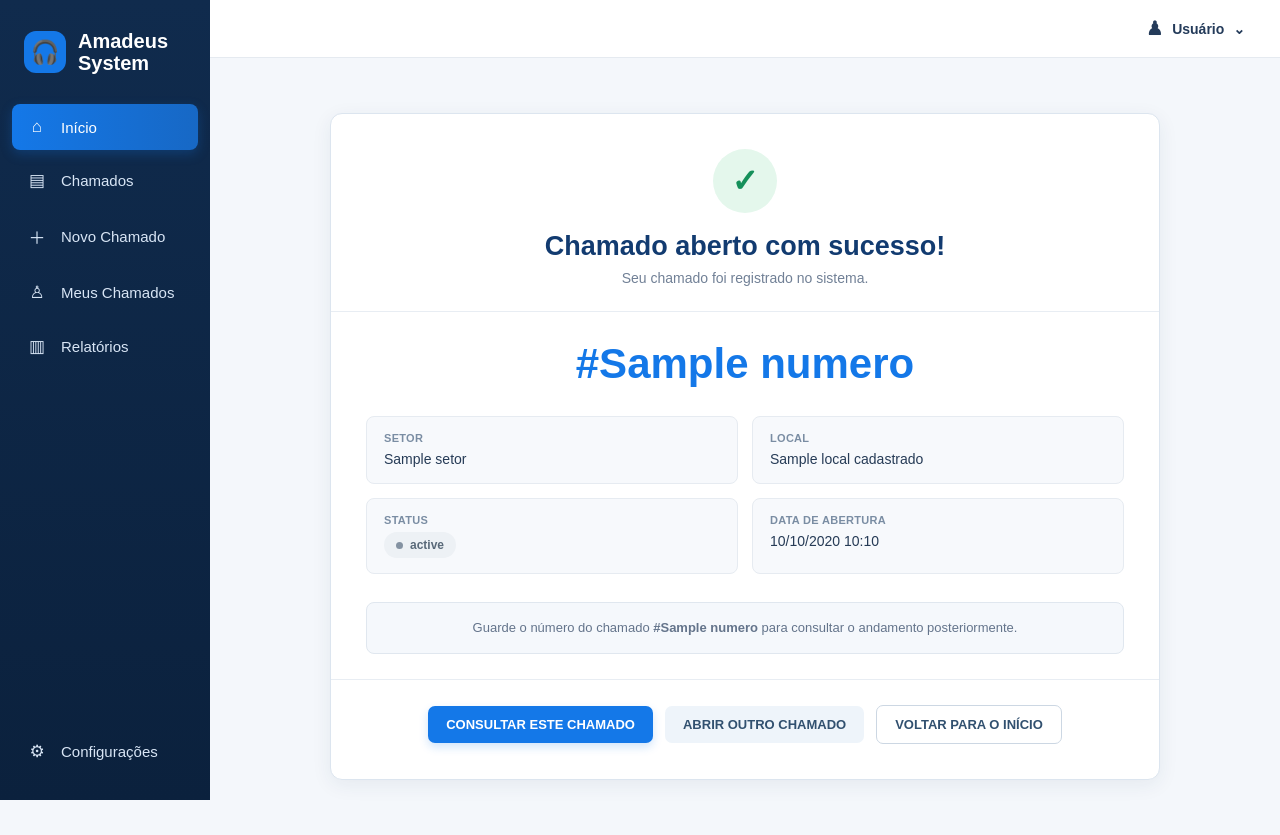
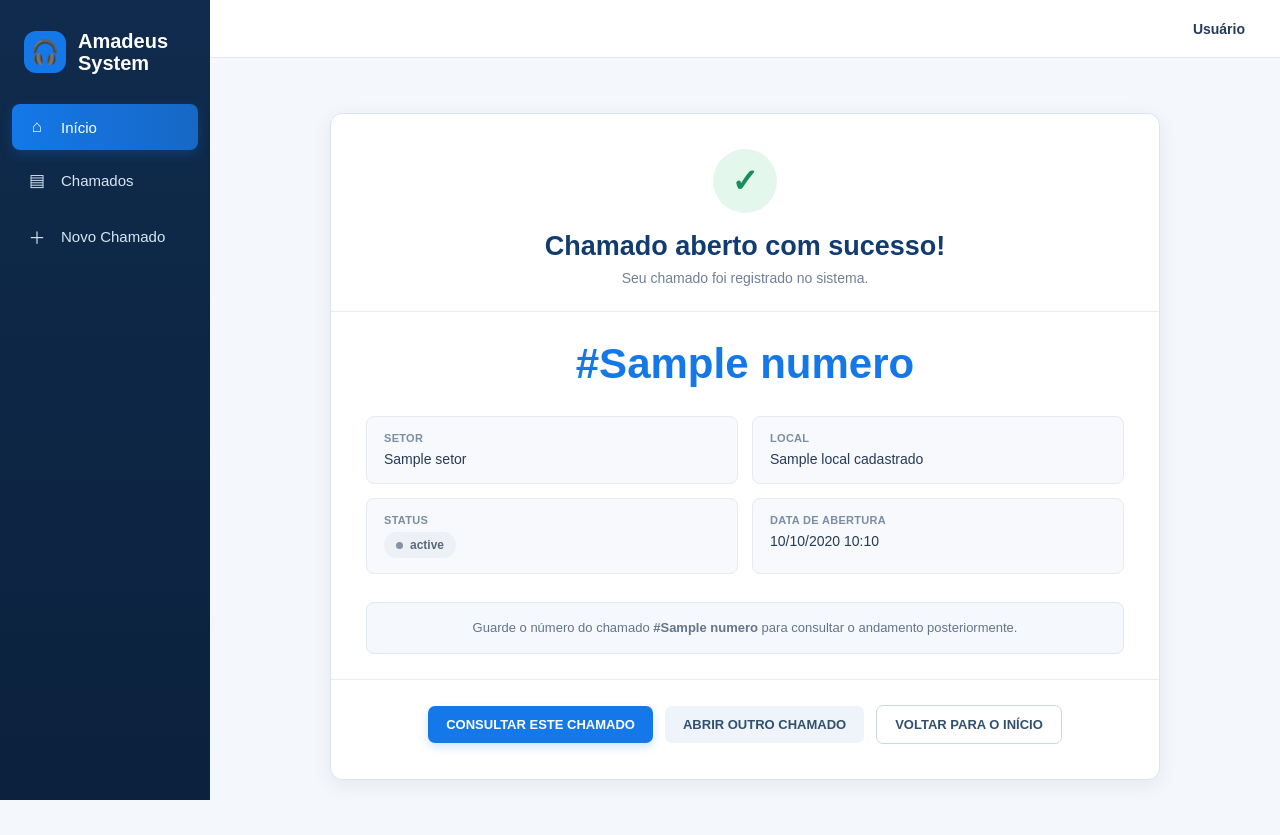
Before and after one commit to Lucas-Sussuarana/sistema-chamados, a Django app: template chamados/templates/chamados/sucesso.html in a window 1280 px wide. Run offline with Django 5.2, Linux system fonts and the light colour scheme; the template is opened without the code that fills it: most values are stand-ins (such as "Sample title", 1, 10 or a date in 2020).

Commit message:
Alteração da tela de sucesso

```diff
--- a/chamados/templates/chamados/sucesso.html
+++ b/chamados/templates/chamados/sucesso.html
@@ -795,56 +795,8 @@
             </a>
 
 
-            <!-- MEUS CHAMADOS -->
-
-            <a href="#">
-
-                <span class="menu-icon">
-                    ♙
-                </span>
-
-                <span>
-                    Meus Chamados
-                </span>
-
-            </a>
-
-
-            <!-- RELATÓRIOS -->
-
-            <a href="#">
-
-                <span class="menu-icon">
-                    ▥
-                </span>
-
-                <span>
-                    Relatórios
-                </span>
-
-            </a>
-
 
         </nav>
-
-
-        <!-- CONFIGURAÇÕES -->
-
-        <div class="menu-bottom">
-
-            <a href="#">
-
-                <span class="menu-icon">
-                    ⚙
-                </span>
-
-                <span>
-                    Configurações
-                </span>
-
-            </a>
-
-        </div>
 
 
     </aside>
@@ -865,16 +817,13 @@
             <div class="usuario">
 
                 <span class="usuario-icon">
-                    ♟
+
                 </span>
 
                 <span>
                     Usuário
                 </span>
 
-                <span>
-                    ⌄
-                </span>
 
             </div>
 
```
